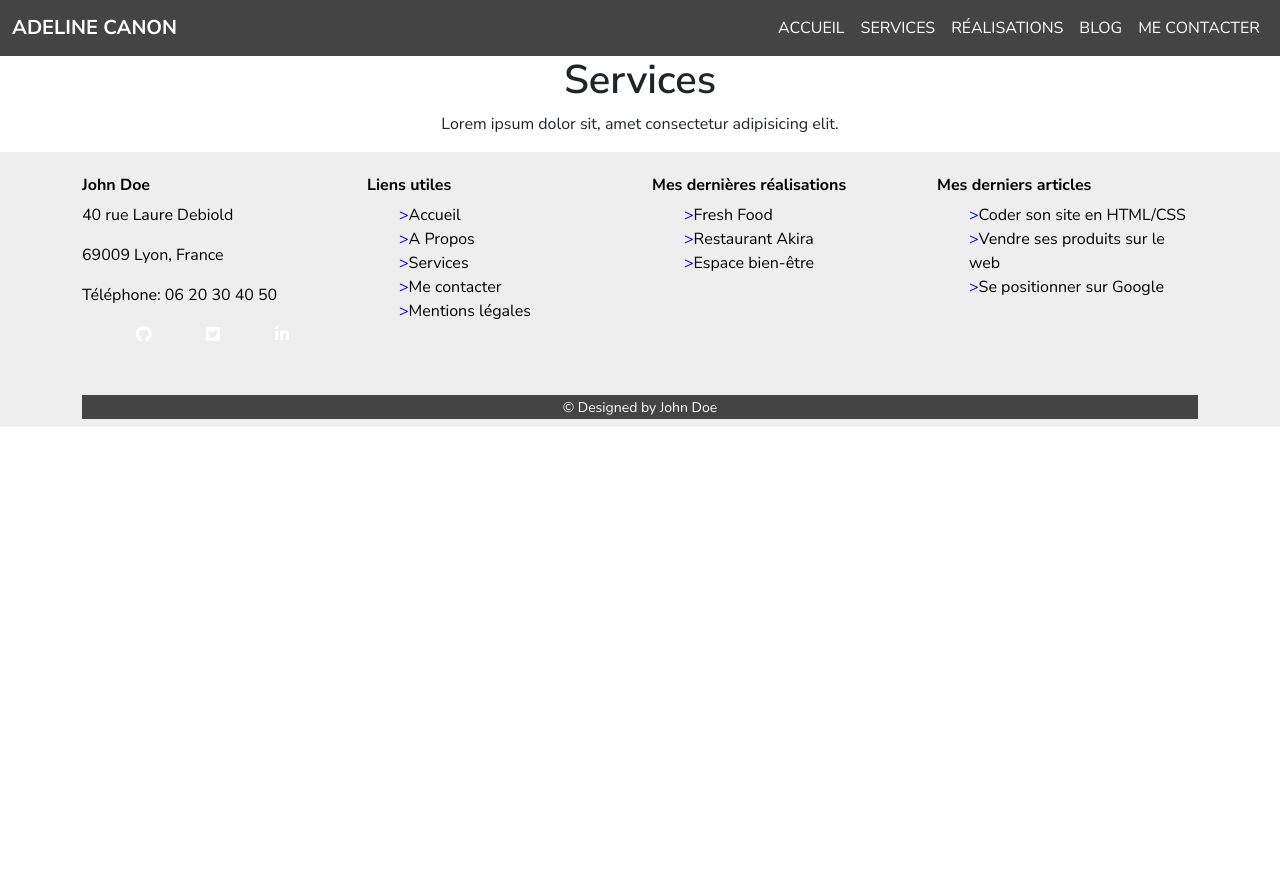
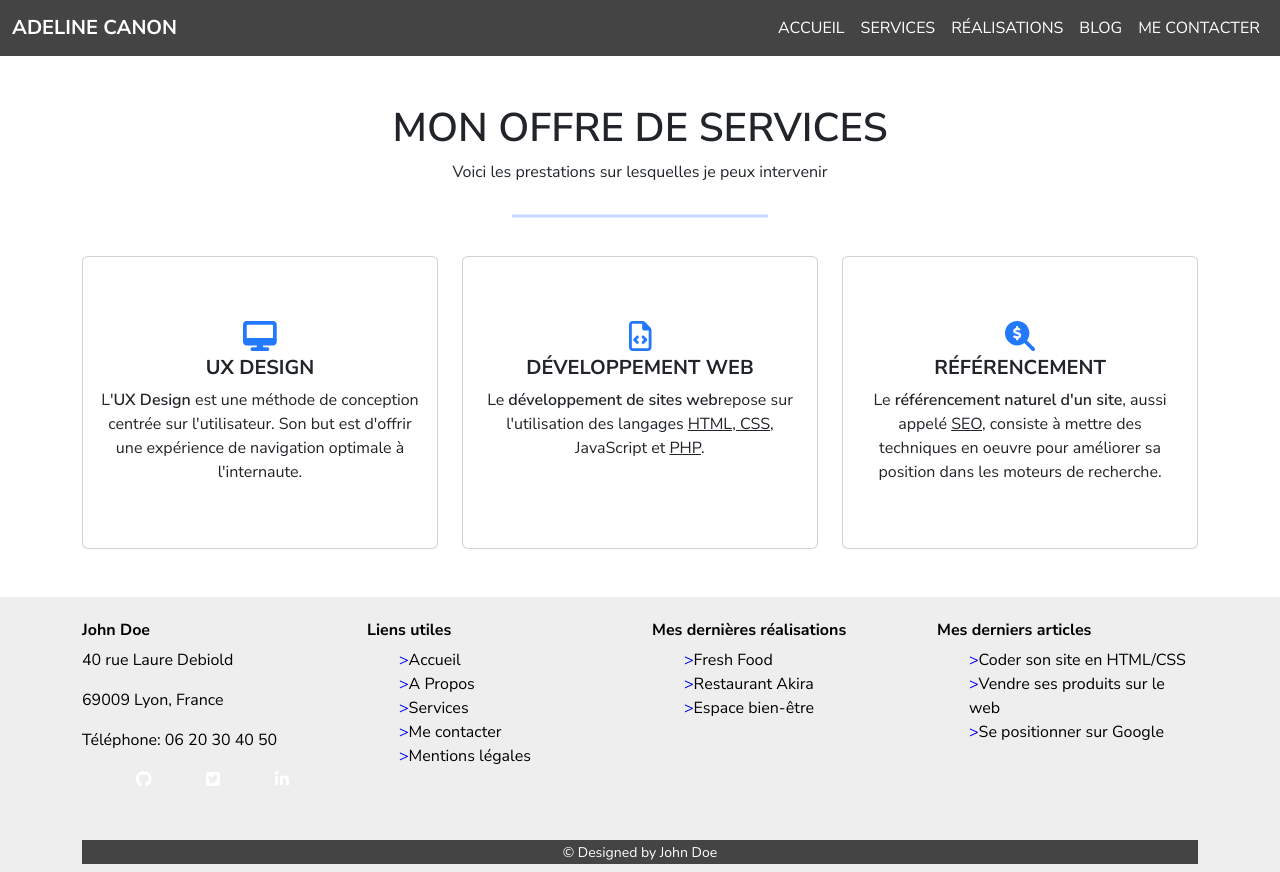
Before and after one commit to Ad15C/mon_cv_react, a React (Create React App) app: page /Services in a window 1280 px wide. Before the commit the page ends 800 px from the top, so only its background shows below. Built offline with nearby package versions, Linux system fonts and the light colour scheme.

Commit message:
services

```diff
--- a/public/index.html
+++ b/public/index.html
@@ -20,6 +20,7 @@
   </head>
   <body>
     <div id="root"></div>
-    <script src="https://cdn.jsdelivr.net/npm/bootstrap@5.3.3/dist/js/bootstrap.bundle.min.js" integrity="sha384-YvpcrYf0tY3lHB60NNkmXc5s9fDVZLESaAA55NDzOxhy9GkcIdslK1eN7N6jIeHz" crossorigin="anonymous"></script>
+    <script src="https://cdn.jsdelivr.net/npm/bootstrap@5.3.3/dist/js/bootstrap.bundle.min.js" integrity="sha384-YvpcrYf0tY3lHB60NNkmXc5s9fDVZLESaAA55NDzOxhy9GkcIdslK1eN7N6jIeHz" crossorigin="anonymous">
+  </script>
   </body>
 </html>
--- a/src/App.css
+++ b/src/App.css
@@ -33,4 +33,23 @@
     border-top: 3px solid #0d6efd;
   }
 
+  .titles-underline {
+    border: none;
+    width: 20%;
+    border-top:3px solid #0d6efd;
+  }
+
+  .card-body {
+   min-height: 100px;
+  }
+
+  #desktop, #FileCode , #Glass {
+    height: 30px;
+  }
+  .underline {
+    text-decoration: underline;
+  }
+
+
+
 }
--- a/src/Components/Header.css
+++ b/src/Components/Header.css
@@ -4,4 +4,5 @@ header{
     .navbar-toggler {
         color: white;
     }
+
 }
--- a/src/Components/Header.jsx
+++ b/src/Components/Header.jsx
@@ -23,7 +23,7 @@ function Header() {
                             <a className="nav-link text-uppercase text-white" href="/Realisations">Réalisations</a>
                         </li>
                         <li className="nav-item">
-                            <a className="nav-link text-uppercase text-white" href="/Blog">Blog</a>
+                            <a className="nav-link text-uppercase text-white"  href="/Blog">Blog</a>
                         </li>
                         <li className="nav-item">
                             <a className="nav-link text-uppercase text-white" href="/MeContacter">Me Contacter</a>
@@ -33,6 +33,7 @@ function Header() {
             </div>
         </nav>
        </header>
+
     )
 };
 
--- a/src/Pages/Services.jsx
+++ b/src/Pages/Services.jsx
@@ -1,10 +1,57 @@
 import React from "react";
+import { FontAwesomeIcon } from "@fortawesome/react-fontawesome";
+import { faDesktop } from "@fortawesome/free-solid-svg-icons/faDesktop";
+import { faFileCode } from "@fortawesome/free-regular-svg-icons";
+import { faMagnifyingGlassDollar } from "@fortawesome/free-solid-svg-icons";
 
 const Services = () => {
     return (
         <main className="container">
-            <h1>Services</h1>
-            <p>Lorem ipsum dolor sit, amet consectetur adipisicing elit.</p>
+            <h1 className="text-uppercase mt-5">Mon offre de services</h1>
+            <p>Voici les prestations sur lesquelles je peux intervenir</p>
+            <hr className="titles-underline position-absolute top-5 start-50 translate-middle"></hr>
+
+            <div class="row row-cols-1 row-cols-md-3 g-4 mb-5 mt-5" >
+                <div class="grid gap-3">
+
+                    <div class="card h-100 .bg-white ">
+                        <div class="card-body mt-5 mb-5">
+                        <FontAwesomeIcon icon= {faDesktop} style={{color:"#2379fb"}} id="desktop"/>
+                            <h5 class="card-title text-uppercase fw-bold">UX Design</h5>
+                                <p class="card-text text-center">
+                                    L'<strong>UX Design</strong> est une méthode de conception centrée
+                                    sur l'utilisateur. Son but est d'offrir une expérience de navigation
+                                    optimale à l'internaute.
+                                </p>
+                        </div>
+                    </div>
+                </div>
+
+                <div class="col">
+                    <div class="card h-100">
+                        <div class="card-body mt-5 mb-5">
+                        <FontAwesomeIcon icon= {faFileCode} style={{color:"#2379fb"}} id="FileCode"/>
+                            <h5 class="card-title text-uppercase fw-bold">Développement Web</h5>
+                                <p class="card-text text-center">Le <strong>développement de sites web</strong>
+                                 repose sur l'utilisation des langages <span class="underline">HTML, CSS,</span> JavaScript et <span class="underline">PHP</span>.
+                                </p>
+                        </div>
+                    </div>
+                </div>
+
+                <div class="col">
+                    <div class="card h-100">
+                        <div class="card-body mt-5 mb-5">
+                            <FontAwesomeIcon icon={faMagnifyingGlassDollar} style={{color:"#2379fb"}} id="Glass"/>
+                            <h5 class="card-title text-uppercase fw-bold">Référencement</h5>
+                                <p class="card-text text-center">Le <strong>référencement naturel d'un site</strong>, aussi appelé <span class="underline">SEO</span>,
+                                consiste à mettre des techniques en oeuvre pour améliorer sa position dans les moteurs de recherche.
+                                </p>
+                        </div>
+                    </div>
+                </div>
+            </div>
+
         </main>
     );
 }
```
